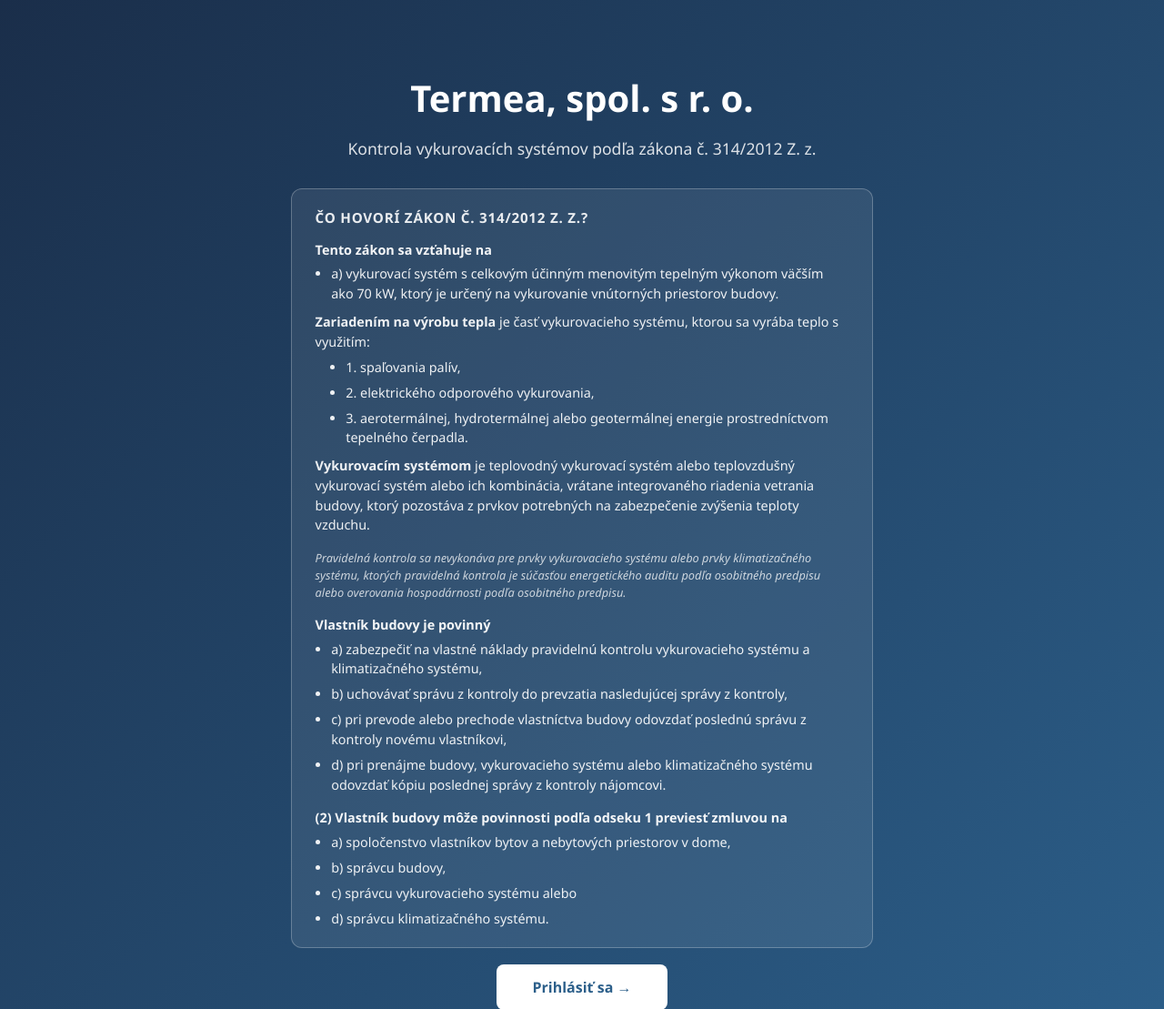
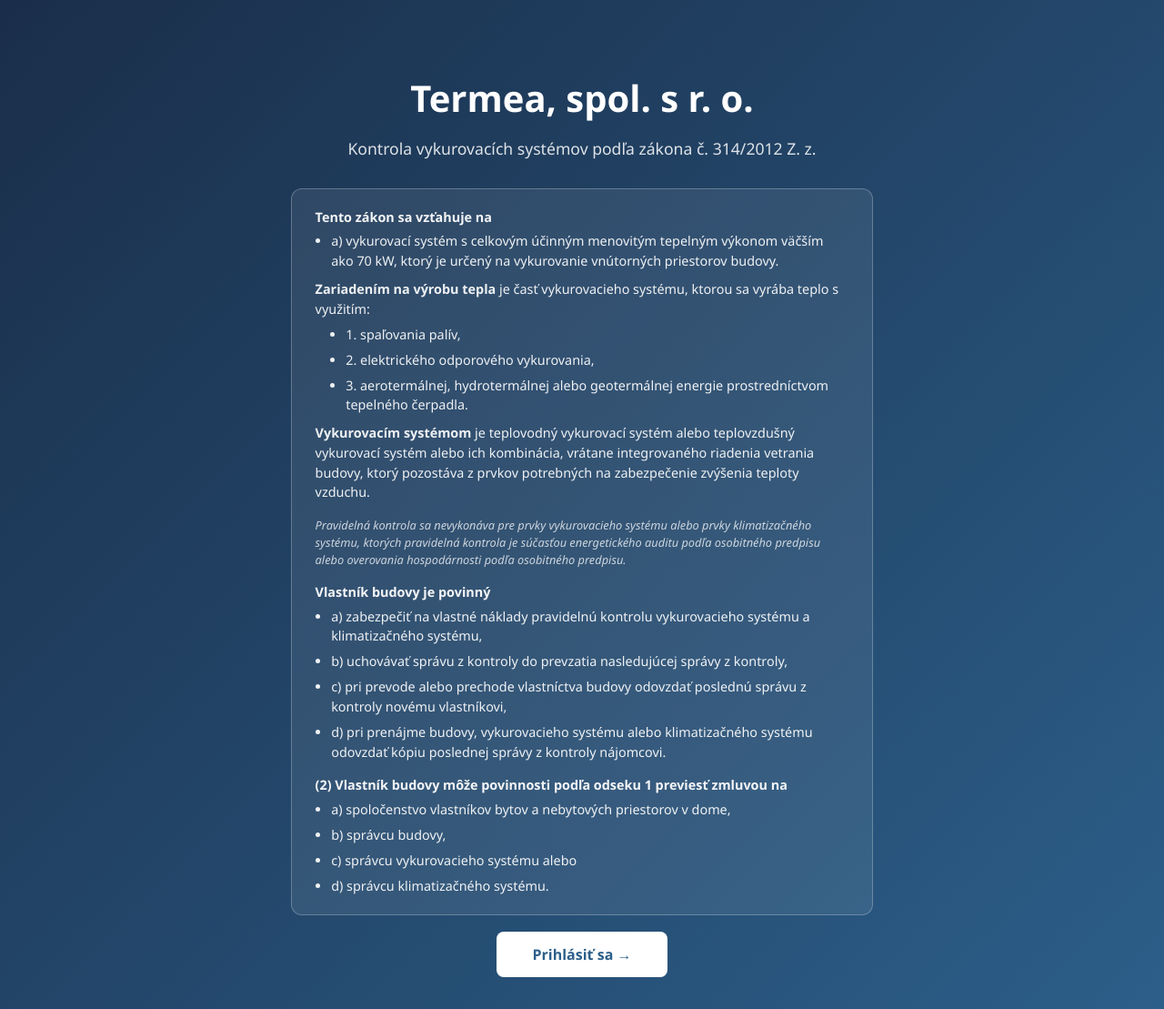
Before and after one commit to fzdwf8vzfh-lab/energeticke-spravy, a Flask app: page / in a window 1280 px wide. Shown: the top 1109 px of the page at 91% size. Run offline with Flask 3, Linux system fonts and the light colour scheme.

Commit message:
Odstrániť vetu "Čo hovorí zákon č. 314/2012 Z. z.?" z info boxu
Box začína priamo sekciou "Tento zákon sa vzťahuje na". Odstránené
aj nepoužívané CSS pravidlo pre h3, keďže sa v info boxe už nepoužíva.
Co-Authored-By: Claude Sonnet 5 <noreply@anthropic.com>
Claude-Session: https://claude.ai/code/session_01TiciS8R7EZNhvE6ykngS15

```diff
--- a/templates/index.html
+++ b/templates/index.html
@@ -37,13 +37,6 @@
             padding: 1.3rem 1.6rem;
             text-align: left;
         }
-        .law-info h3 {
-            font-size: 0.95rem;
-            text-transform: uppercase;
-            letter-spacing: 0.05em;
-            margin-bottom: 1rem;
-            opacity: 0.9;
-        }
         .law-info h4 { font-size: 0.9rem; margin: 1rem 0 0.4rem; opacity: 0.95; }
         .law-info h4:first-of-type { margin-top: 0; }
         .law-info ul { margin: 0; padding-left: 1.1rem; font-size: 0.9rem; opacity: 0.92; line-height: 1.5; }
@@ -72,8 +65,6 @@
     <p>Kontrola vykurovacích systémov podľa zákona č. 314/2012 Z. z.</p>
 
     <div class="law-info">
-        <h3>Čo hovorí zákon č. 314/2012 Z. z.?</h3>
-
         <h4>Tento zákon sa vzťahuje na</h4>
         <ul>
             <li>a) vykurovací systém s celkovým účinným menovitým tepelným výkonom väčším ako 70 kW, ktorý je určený na vykurovanie vnútorných priestorov budovy.</li>
```
